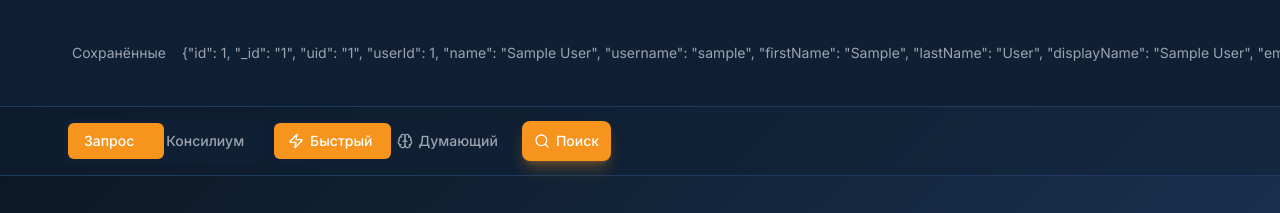
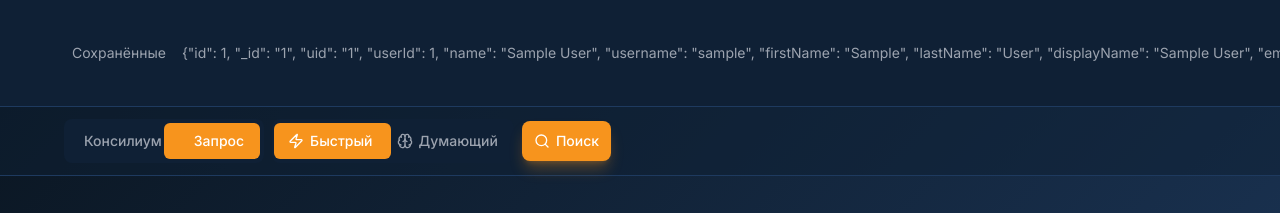
Before and after one commit to KirillTrubitsyn/sgc-legal-ai, a Next.js app in the folder frontend/: page /chat in a window 1280 px wide. Shown: the top 213 px of the page. Built offline with nearby package versions, Linux system fonts and the light colour scheme; no server answers; sample sign-in values are in the browser's storage.

Commit message:
fix: swap Консилиум and Запрос button order

```diff
--- a/frontend/src/components/ModeSelector.tsx
+++ b/frontend/src/components/ModeSelector.tsx
@@ -11,12 +11,20 @@ export default function ModeSelector({ mode, onModeChange }: Props) {
       {/* Sliding indicator */}
       <div
         className={`absolute top-0.5 sm:top-1 bottom-0.5 sm:bottom-1 bg-sgc-orange-500 rounded-md transition-all duration-200 ease-out ${
-          mode === "single"
+          mode === "consilium"
             ? "left-0.5 sm:left-1 w-[calc(50%-2px)] sm:w-[calc(50%-4px)]"
             : "left-[50%] w-[calc(50%-2px)] sm:w-[calc(50%-4px)]"
         }`}
       />
 
+      <button
+        onClick={() => onModeChange("consilium")}
+        className={`relative z-10 px-3 sm:px-4 py-1.5 sm:py-2 rounded-md text-xs sm:text-sm font-medium transition-colors duration-200 ${
+          mode === "consilium" ? "text-white" : "text-gray-400"
+        }`}
+      >
+        Консилиум
+      </button>
       <button
         onClick={() => onModeChange("single")}
         className={`relative z-10 px-3 sm:px-4 py-1.5 sm:py-2 rounded-md text-xs sm:text-sm font-medium transition-colors duration-200 ${
@@ -25,14 +33,6 @@ export default function ModeSelector({ mode, onModeChange }: Props) {
       >
         Запрос
       </button>
-      <button
-        onClick={() => onModeChange("consilium")}
-        className={`relative z-10 px-3 sm:px-4 py-1.5 sm:py-2 rounded-md text-xs sm:text-sm font-medium transition-colors duration-200 ${
-          mode === "consilium" ? "text-white" : "text-gray-400"
-        }`}
-      >
-        Консилиум
-      </button>
     </div>
   );
 }
```
